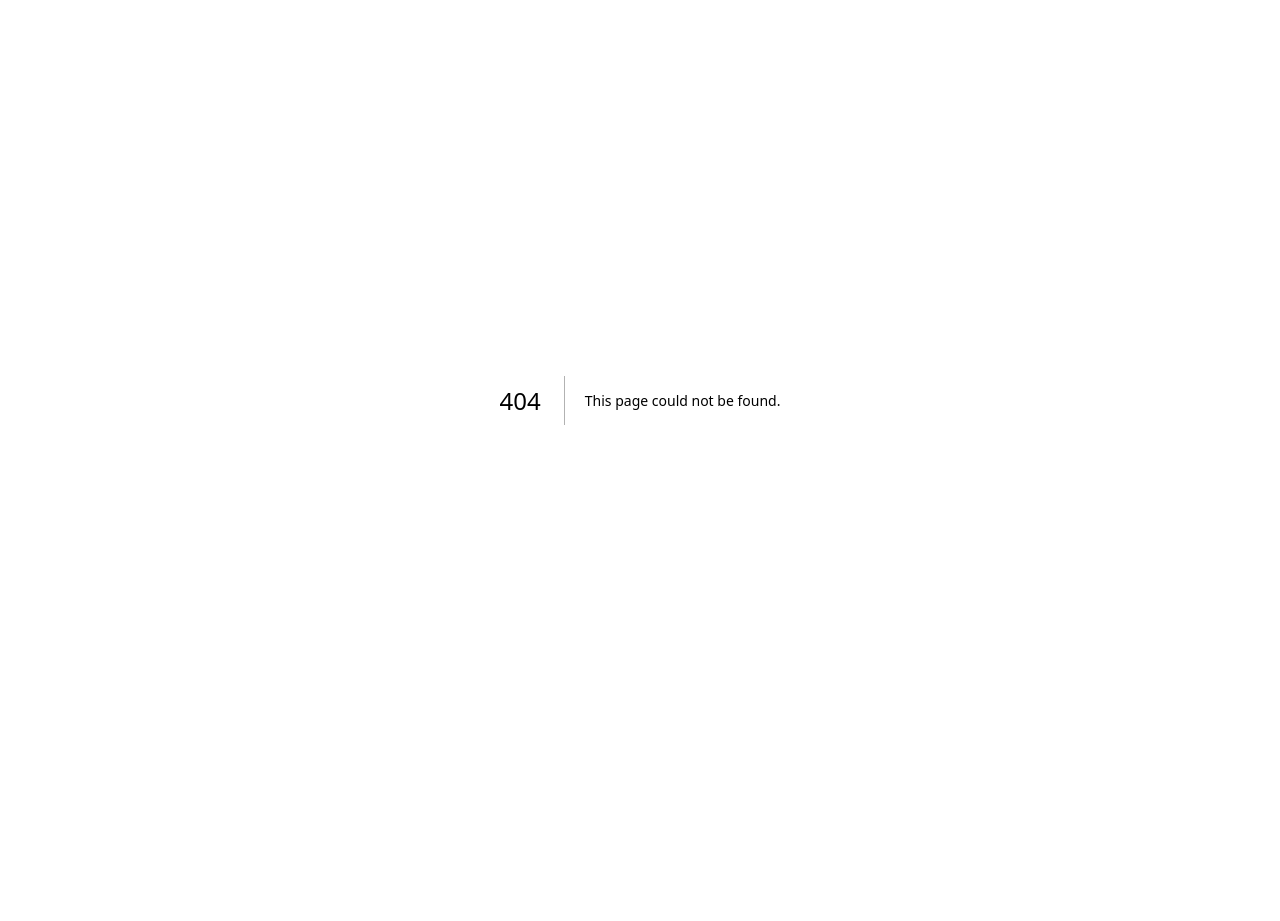
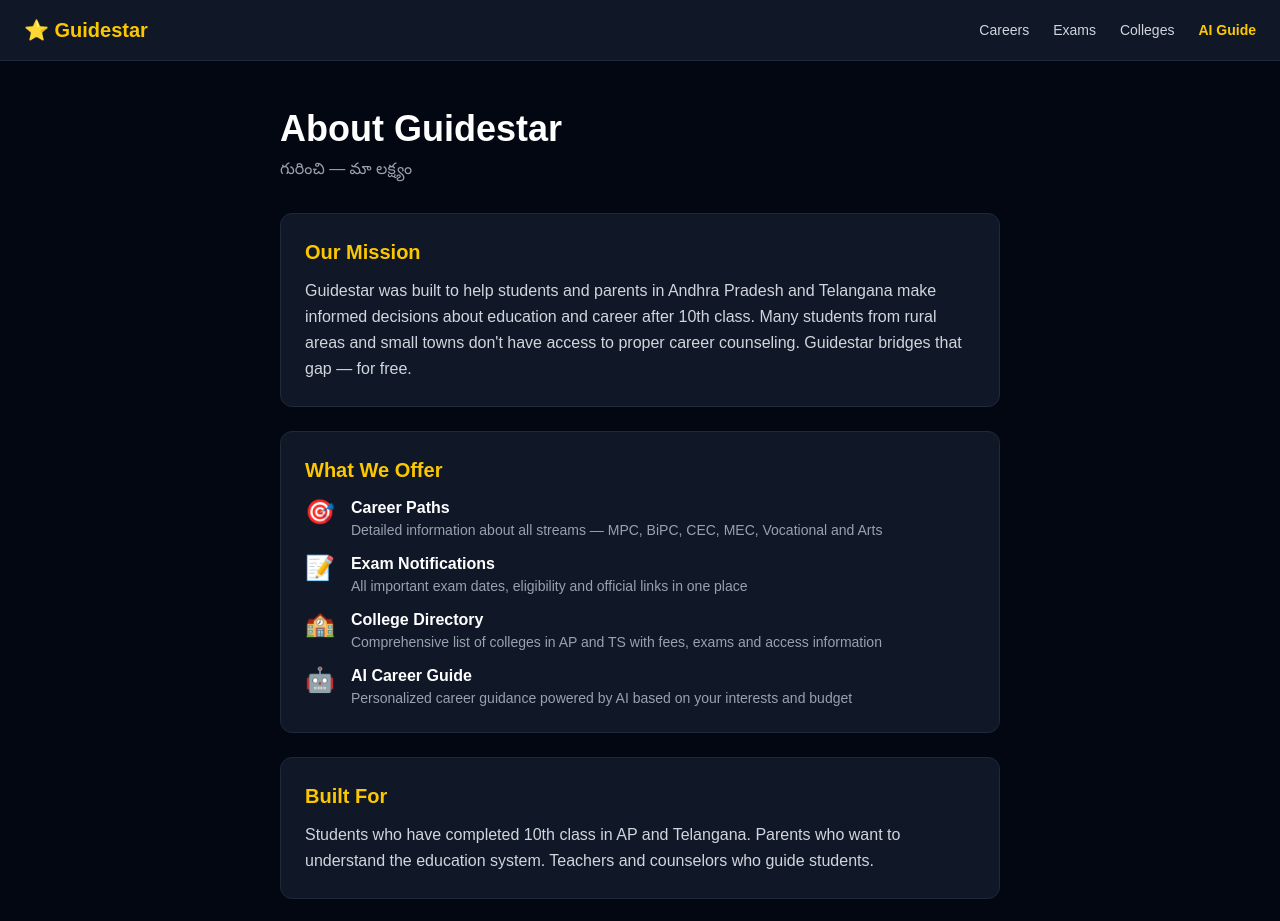
Before and after one commit to Mufeed06-cmd/guidestar, a Next.js app: page /about in a window 1280 px wide. Before the commit this address had no page. Shown: the top 921 px of the page. Before the commit the page ends 800 px from the top, so only its background shows below. Built offline with nearby package versions, Linux system fonts and the light colour scheme.

Commit message:
added about page

```diff
--- /dev/null
+++ b/app/about/page.js
@@ -0,0 +1,55 @@
+export default function About() {
+  return (
+    <main className="min-h-screen bg-gray-950 text-white">
+      <nav className="bg-gray-900 border-b border-gray-800 px-6 py-4 flex justify-between items-center">
+        <a href="/" className="text-xl font-bold text-yellow-400">⭐ Guidestar</a>
+        <div className="flex gap-6 text-sm">
+          <a href="/careers" className="text-gray-300 hover:text-yellow-400">Careers</a>
+          <a href="/exams" className="text-gray-300 hover:text-yellow-400">Exams</a>
+          <a href="/colleges" className="text-gray-300 hover:text-yellow-400">Colleges</a>
+          <a href="/ai-guide" className="text-yellow-400 font-semibold">AI Guide</a>
+        </div>
+      </nav>
+
+      <div className="max-w-3xl mx-auto px-6 py-12">
+        <h2 className="text-4xl font-bold mb-2">About Guidestar</h2>
+        <p className="text-gray-400 mb-8">గురించి — మా లక్ష్యం</p>
+
+        <div className="bg-gray-900 border border-gray-800 rounded-xl p-6 mb-6">
+          <h3 className="text-yellow-400 font-bold text-xl mb-3">Our Mission</h3>
+          <p className="text-gray-300 leading-relaxed">Guidestar was built to help students and parents in Andhra Pradesh and Telangana make informed decisions about education and career after 10th class. Many students from rural areas and small towns don't have access to proper career counseling. Guidestar bridges that gap — for free.</p>
+        </div>
+
+        <div className="bg-gray-900 border border-gray-800 rounded-xl p-6 mb-6">
+          <h3 className="text-yellow-400 font-bold text-xl mb-3">What We Offer</h3>
+          <div className="grid gap-3">
+            {[
+              { icon: "🎯", title: "Career Paths", desc: "Detailed information about all streams — MPC, BiPC, CEC, MEC, Vocational and Arts" },
+              { icon: "📝", title: "Exam Notifications", desc: "All important exam dates, eligibility and official links in one place" },
+              { icon: "🏫", title: "College Directory", desc: "Comprehensive list of colleges in AP and TS with fees, exams and access information" },
+              { icon: "🤖", title: "AI Career Guide", desc: "Personalized career guidance powered by AI based on your interests and budget" },
+            ].map((item, i) => (
+              <div key={i} className="flex gap-4 items-start">
+                <span className="text-2xl">{item.icon}</span>
+                <div>
+                  <p className="text-white font-semibold">{item.title}</p>
+                  <p className="text-gray-400 text-sm">{item.desc}</p>
+                </div>
+              </div>
+            ))}
+          </div>
+        </div>
+
+        <div className="bg-gray-900 border border-gray-800 rounded-xl p-6 mb-6">
+          <h3 className="text-yellow-400 font-bold text-xl mb-3">Built For</h3>
+          <p className="text-gray-300 leading-relaxed">Students who have completed 10th class in AP and Telangana. Parents who want to understand the education system. Teachers and counselors who guide students.</p>
+        </div>
+
+        <div className="bg-yellow-900 border border-yellow-500 rounded-xl p-6">
+          <h3 className="text-yellow-400 font-bold text-xl mb-2">Community Service Project</h3>
+          <p className="text-yellow-200 text-sm leading-relaxed">Guidestar was built as a community service initiative by students of NBKR Institute of Science and Technology, Batch-6 AID-A. Our goal is to make quality career guidance accessible to every student in AP and Telangana — regardless of their background or location.</p>
+        </div>
+      </div>
+    </main>
+  )
+}
```
